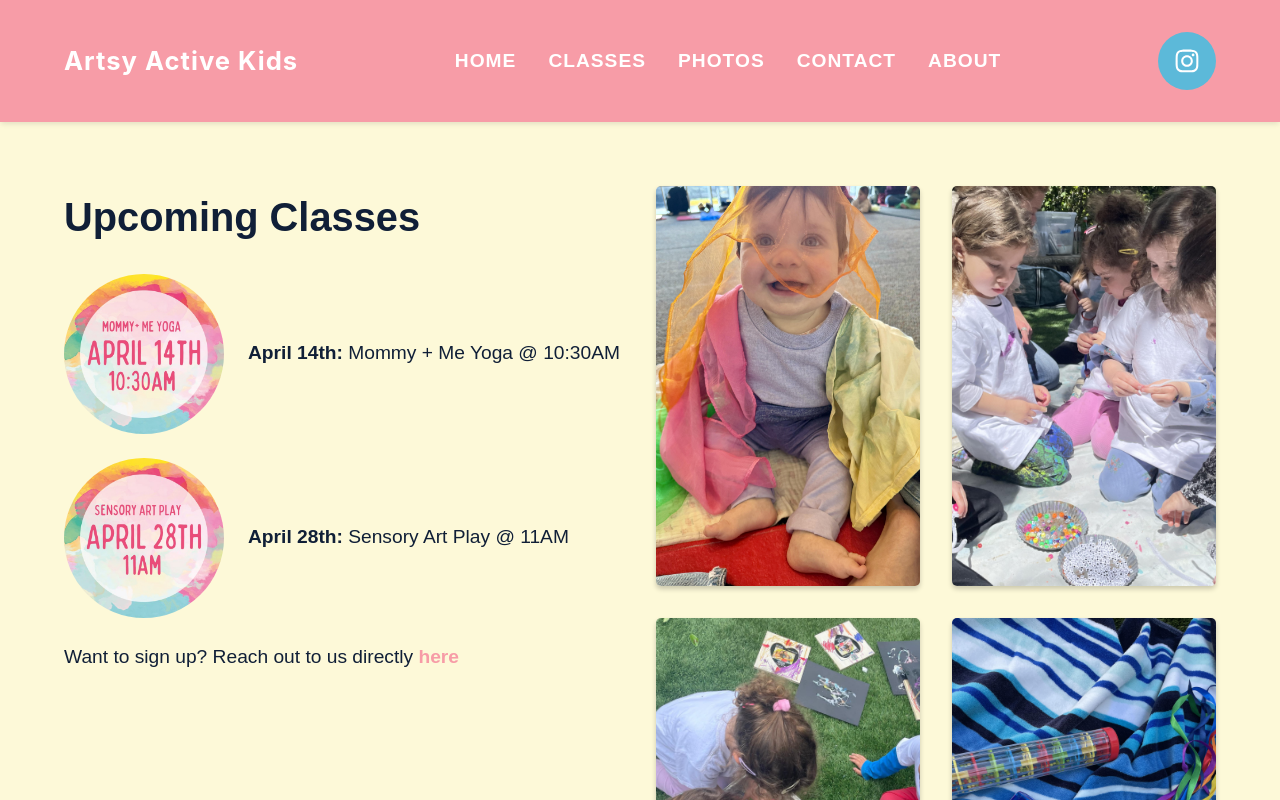
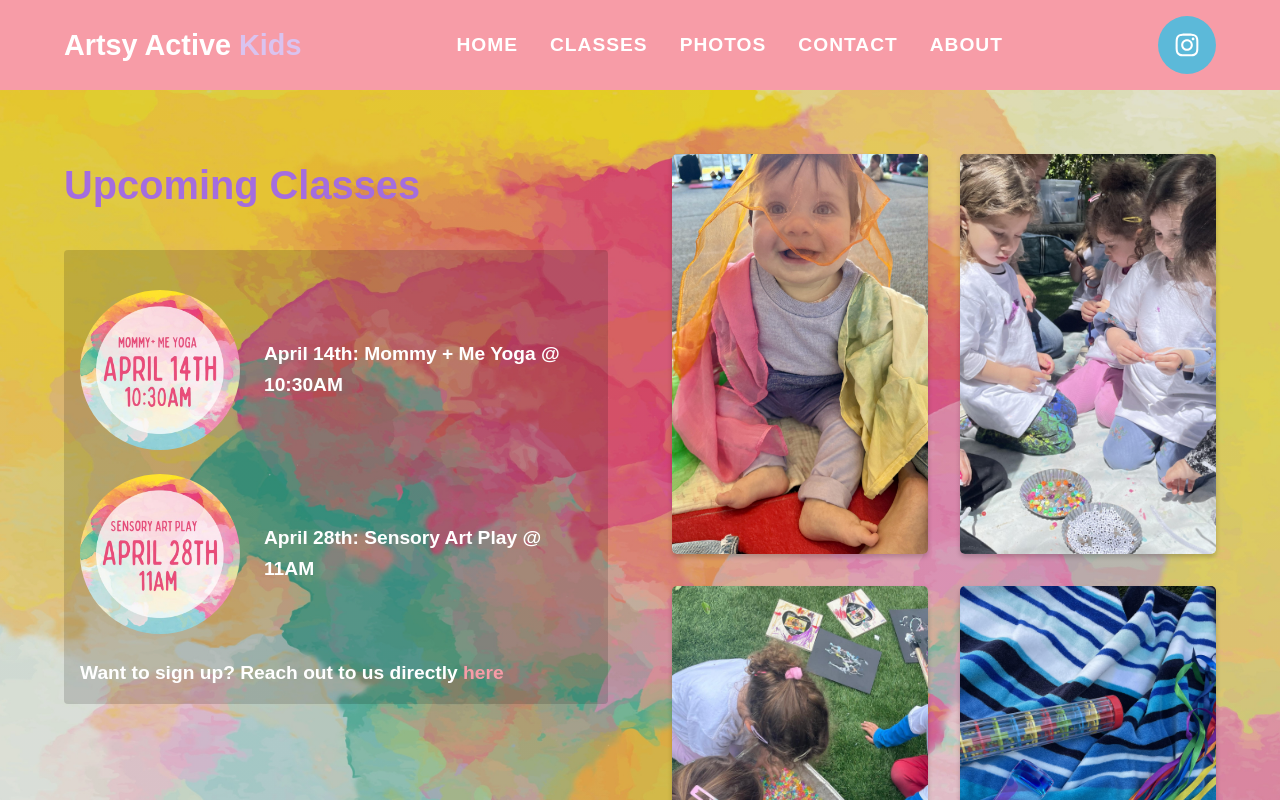
Before and after one commit to jsilver88/artsyactivekids, a React (Vite) app: page /classes in a window 1280 px wide. Shown: the top 800 px of the page. Built offline with nearby package versions, Linux system fonts and the light colour scheme; a web font is replaced by a local one.

Commit message:
navbar logo changed color, changed bg for sections and pages, took out accordion angle

```diff
--- a/src/components/Accordion.jsx
+++ b/src/components/Accordion.jsx
@@ -1,5 +1,4 @@
 import { useState } from "react"
-import { FaAngleDown, FaCaretDown } from "react-icons/fa6"
 
 function Accordion({ faqs }) {
   const [activeIndex, setActiveIndex] = useState(null)
@@ -18,7 +17,6 @@ function Accordion({ faqs }) {
             className="question"
           >
             {faq.question}
-            <FaAngleDown />
           </button>
           <div className="accordion-answer">
             {activeIndex === index && <p className="p-text">{faq.answer}</p>}
--- a/src/components/Navbar.jsx
+++ b/src/components/Navbar.jsx
@@ -7,7 +7,9 @@ function Navbar() {
     <header className="nav-header">
       <nav className="navbar wrapper">
         <Link to="/" className="logo">
-          Artsy Active <span>Kids</span>
+          <h1>
+            Artsy Active <span>Kids</span>
+          </h1>
         </Link>
         <ul className="nav-list">
           <li>
--- a/src/index.css
+++ b/src/index.css
@@ -6,7 +6,7 @@
   -moz-osx-font-smoothing: grayscale;
 
   --text: hsl(217, 54%, 14%);
-  --background: hsl(53, 90%, 92%);
+  --background: hsl(61, 100%, 88%);
   --primary: hsl(272, 58%, 85%);
   --secondary: hsl(188, 49%, 69%);
   --accent: hsl(336, 100%, 78%);
@@ -68,7 +68,7 @@ img {
 .btn {
   display: inline-block;
   border: 2px solid transparent;
-  background: var(--primary);
+  background: var(--pastel-1);
   padding: 10px 20px;
   margin-top: 2rem;
   border-radius: 4px;
@@ -78,7 +78,7 @@ img {
 }
 
 .btn:hover {
-  border-color: var(--primary);
+  border-color: var(--pastel-1);
   background-color: transparent;
 }
 
@@ -101,13 +101,6 @@ img {
   box-shadow: 0 3px 5px rgba(0, 0, 0, 0.2);
 }
 
-.logo {
-  font-family: "Inter", sans-serif;
-  font-size: 1.6rem;
-  font-weight: bold;
-  letter-spacing: 1px;
-}
-
 .wrapper {
   max-width: min(90%, 87.5rem);
   margin-inline: auto;
@@ -117,8 +110,15 @@ img {
   font-weight: bold;
 }
 
+.shadow {
+  background-color: rgb(0 0 0 / 15%);
+  padding: 1rem;
+  border-radius: 4px;
+  font-weight: bold;
+}
+
 .nav-header {
-  padding-block: 2rem;
+  padding-block: 1rem;
   background-color: var(--pastel-2);
   color: #fff;
   box-shadow: 0 3px 5px -1px rgb(0 0 0 / 10%);
@@ -156,6 +156,18 @@ img {
 }
 
 .social-link:hover {
+  scale: 1.1;
+}
+
+.logo {
+  transition: all 0.25s ease-in-out;
+}
+
+.logo span {
+  color: var(--primary);
+}
+
+.logo:hover {
   scale: 1.1;
 }
 
@@ -243,7 +255,10 @@ img {
 
 /* ------ Classes ------ */
 .classes {
-  background-color: var(--pastel-1);
+  background: linear-gradient(rgb(0 0 0 / 10%), rgb(0 0 0 / 10%)),
+    url("/images/splashofcolor.png") center/cover no-repeat;
+  background-size: cover;
+  /* background-color: var(--pastel-1); */
   color: #fff;
 }
 
@@ -261,10 +276,24 @@ img {
 
 /* ------ Class Page ------ */
 .class {
+  background: linear-gradient(rgb(0 0 0 / 10%), rgb(0 0 0 / 10%)),
+    url("/images/splashofcolor.png") center/cover;
   padding-block: 4rem;
+}
+
+.class .wrapper {
   display: grid;
   grid-template-columns: repeat(2, 1fr);
-  gap: 2rem;
+  gap: 4rem;
+}
+
+.class .heading-lg {
+  margin-bottom: 2rem;
+  color: hsl(269, 64%, 65%);
+}
+
+.class .shadow {
+  color: #fff;
 }
 
 .class .rounded-img {
@@ -300,6 +329,8 @@ img {
 /* ------ Gallery Page ------ */
 .gallery {
   padding-block: 4rem;
+  background: linear-gradient(rgb(0 0 0 / 10%), rgb(0 0 0 / 10%)),
+    url("/images/splashofcolor.png") center/cover;
 }
 
 .row {
@@ -316,6 +347,7 @@ img {
 
 .gallery .heading-lg {
   margin-bottom: 1.4rem;
+  color: rgb(96, 179, 189);
 }
 
 /* ------ Contact Page ------ */
@@ -461,12 +493,11 @@ textarea {
 }
 
 .footer .copyright {
-  font-size: 0.875rem;
+  font-size: var(--p);
 }
 
 .small-text {
-  font-size: 1rem;
-  letter-spacing: 1px;
+  font-size: var(--p);
 }
 
 .footer a {
@@ -474,6 +505,7 @@ textarea {
   font-weight: bold;
 }
 
+/* ------ Mobile Query ------ */
 @media screen and (max-width: 900px) {
   body {
     line-height: 1.5;
--- a/src/pages/Classes.jsx
+++ b/src/pages/Classes.jsx
@@ -2,11 +2,17 @@ import { Link } from "react-router-dom"
 
 function Classes() {
   return (
-    <div className="class wrapper">
+    <div className="class">
+      <div className="wrapper">
         <div className="col">
           <h2 className="heading-lg">Upcoming Classes</h2>
+          <div className="shadow">
             <div className="session">
-          <img src="/images/mommymeyoga.jpeg" alt="" className="class-img" />
+              <img
+                src="/images/mommymeyoga.jpeg"
+                alt=""
+                className="class-img"
+              />
               <p className="p-text">
                 <strong>April 14th:</strong> Mommy + Me Yoga @ 10:30AM
               </p>
@@ -23,6 +29,7 @@ function Classes() {
                 here
               </Link>
             </p>
+          </div>
         </div>
         <div className="grid-col col">
           <img
@@ -48,6 +55,7 @@ function Classes() {
           />
         </div>
       </div>
+    </div>
   )
 }
 export default Classes
--- a/src/pages/Gallery.jsx
+++ b/src/pages/Gallery.jsx
@@ -2,11 +2,6 @@ const photos = [
   {
     id: Math.floor(Math.random() * 100000),
     img: "/images/artplates.jpg",
-    alt: "paintings on plates",
-  },
-  {
-    id: Math.floor(Math.random() * 100000),
-    img: "/images/artsncrafts.jpg",
     alt: "paintings on plates",
   },
   {
@@ -16,12 +11,7 @@ const photos = [
   },
   {
     id: Math.floor(Math.random() * 100000),
-    img: "/images/babysensory.jpg",
-    alt: "paintings on plates",
-  },
-  {
-    id: Math.floor(Math.random() * 100000),
-    img: "/images/babysoundbowl.jpg",
+    img: "/images/heartshapedcardboard.jpg",
     alt: "paintings on plates",
   },
   {
@@ -54,16 +44,12 @@ const photos = [
     img: "/images/watercolorbrushes.jpg",
     alt: "paintings on plates",
   },
-  {
-    id: Math.floor(Math.random() * 100000),
-    img: "/images/heartshapedcardboard.jpg",
-    alt: "paintings on plates",
-  },
 ]
 
 function Gallery() {
   return (
-    <div className="gallery wrapper">
+    <div className="gallery">
+      <div className="wrapper">
         <h2 className="heading-lg">Gallery</h2>
         <div className="row">
           {photos.map((image) => (
@@ -73,6 +59,7 @@ function Gallery() {
           ))}
         </div>
       </div>
+    </div>
   )
 }
 export default Gallery
--- a/src/pages/Home.jsx
+++ b/src/pages/Home.jsx
@@ -30,6 +30,7 @@ function Home() {
         <div className="wrapper">
           <div className="col">
             <h2 className="heading-lg mb-2">Mommy and Me Classes!</h2>
+            <div className="shadow">
               <p className="p-text">
                 Welcome to Mommy and Me a fun and creative circle of women to
                 share and explore art, sensory based play and yoga with your
@@ -40,19 +41,20 @@ function Home() {
               <br />
               <p className="p-text">
                 I use three principals of development when curating classes. No
-              class is ever alike! To keep things exciting and most importantly
-              encouraging you’re little one to experience new developmentally
-              appropriate activities.
+                class is ever alike! To keep things exciting and most
+                importantly encouraging you’re little one to experience new
+                developmentally appropriate activities.
               </p>
               <br />
               <p className="p-text">
-              Mommy circles currently meet bi- weekly. Sign ups are encouraged a
-              week prior to the start of class as classes to fill up fast!
+                Mommy circles currently meet bi- weekly. Sign ups are encouraged
+                a week prior to the start of class as classes to fill up fast!
                 Donation based pricing to keep things affordable to all.
               </p>
               <Link to="/classes" className="btn">
                 Book a class
               </Link>
+            </div>
           </div>
           <div className="col">
             <img
@@ -77,30 +79,33 @@ function Home() {
         <div className="wrapper">
           <div className="col">
             <img
-              src="/images/baby-laughing.jpg"
+              src="/images/mommyandbabyoga.jpg"
               alt="arts and crafts"
               className="img rounded-img"
             />
           </div>
           <div className="col">
             <h2 className="heading-lg mb-2">Mommy and Me Yoga!</h2>
+            <div className="shadow">
               <p className="p-text">
                 Our mommy and me yoga group meets bi- weekly on Sundays! These
-              classes are held outdoors and are constructed in a way to help you
-              relax with also getting a workout in. I also always encourage
-              relaxation for your little one with allowing time for you to
-              connect to your baby. I offer poses and techniques to help guide
-              you when working with your baby and getting them to also get
-              movement in!
+                classes are held outdoors and are constructed in a way to help
+                you relax with also getting a workout in. I also always
+                encourage relaxation for your little one with allowing time for
+                you to connect to your baby. I offer poses and techniques to
+                help guide you when working with your baby and getting them to
+                also get movement in!
               </p>
               <br />
               <p className="p-text">
-              All classes have an offering of sound healing, mediation guidance
-              and, focused time for movement for your little one as well.
+                All classes have an offering of sound healing, mediation
+                guidance and, focused time for movement for your little one as
+                well.
               </p>
               <Link to="/classes" className="btn">
                 Book a class
               </Link>
+            </div>
           </div>
         </div>
       </section>
```
Also changed, not shown: public/images/logo.jpeg (added), public/images/splashofcolor.png (added). Lines whose indentation alone changed are shown as unchanged.
